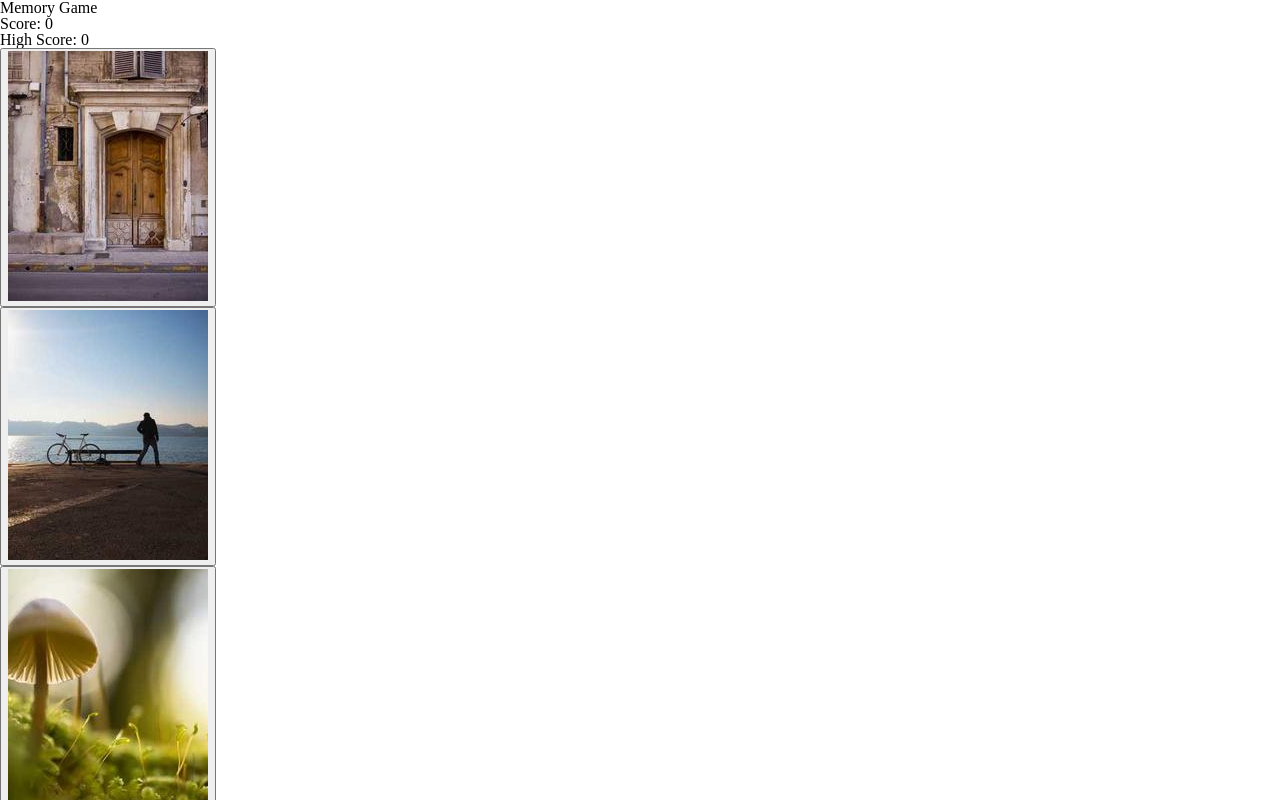
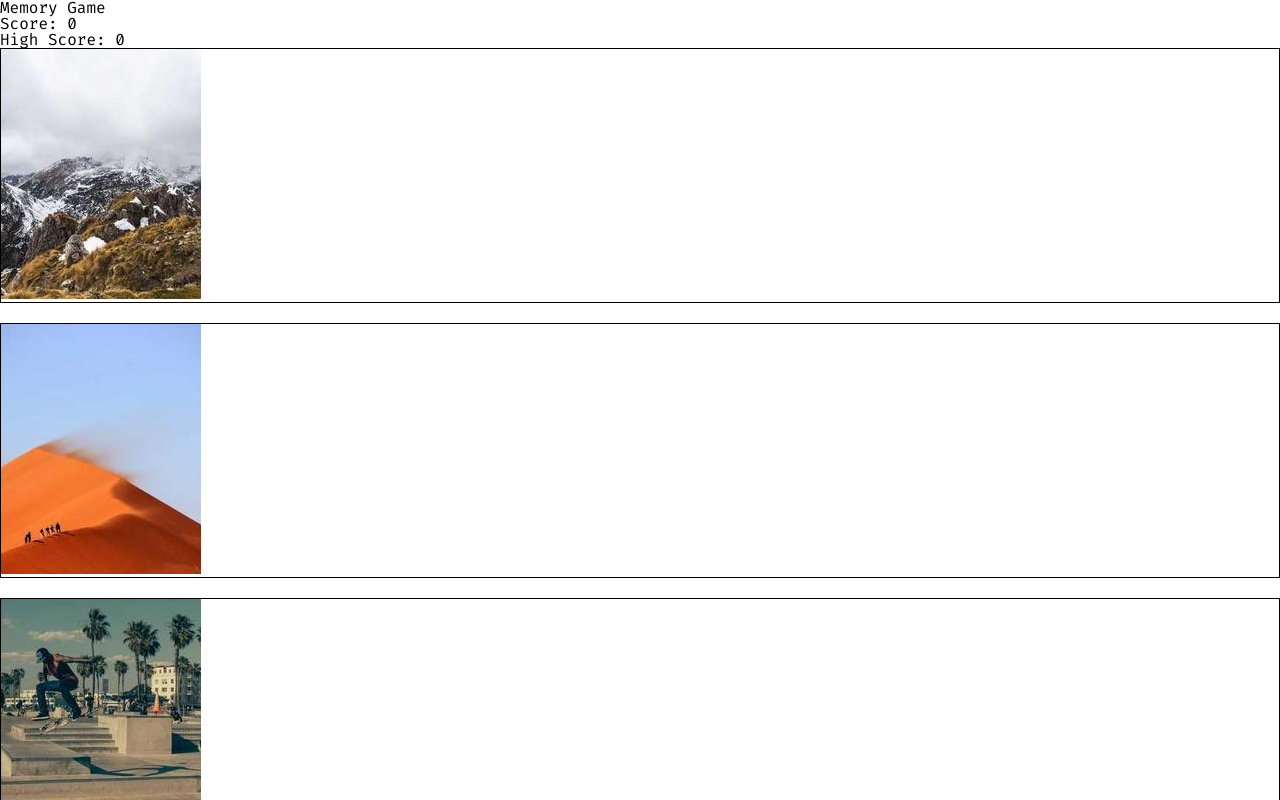
Before and after one commit to seanmckone/odin-memory-game, a React (Vite) app: page / in a window 1280 px wide. Shown: the top 800 px of the page. Built offline with nearby package versions, Linux system fonts and the light colour scheme.

Commit message:
Finalize changes for today

```diff
--- a/src/App.css
+++ b/src/App.css
@@ -0,0 +1,10 @@
+.app {
+  display: flex;
+  flex-direction: column;
+}
+
+.card-area {
+  display: flex;
+  flex-direction: column;
+  gap: 20px;
+}
--- a/src/App.jsx
+++ b/src/App.jsx
@@ -1,3 +1,5 @@
+import "./App.css";
+
 import { useState, useEffect } from "react";
 import Card from "./components/Card";
 
@@ -6,7 +8,6 @@ function App() {
   const [highScore, setHighScore] = useState(0);
   const [clickedIds, setClickedIds] = useState([]);
   const [imageList, setImageList] = useState([
-    "src/assets/images/image1.jpg",
     "src/assets/images/image2.jpg",
     "src/assets/images/image3.jpg",
     "src/assets/images/image4.jpg",
@@ -51,14 +52,22 @@ function App() {
 
   return (
     <div className="app">
+      <div className="title">
         <h1 className="app-title">Memory Game</h1>
         <h2 className="score-display">Score: {score}</h2>
         <h2 className="high-score-display">High Score: {highScore}</h2>
+      </div>
+      <div className="card-area">
         {imageList.map((image, index) => {
           return (
-          <Card key={index} image={image} onClick={() => handleClick(index)} />
+            <Card
+              key={index}
+              image={image}
+              onClick={() => handleClick(index)}
+            />
           );
         })}
+      </div>
     </div>
   );
 }
--- a/src/components/Card.jsx
+++ b/src/components/Card.jsx
@@ -1,3 +1,5 @@
+import "../styles/Card.css";
+
 function Card({ image, onClick }) {
   return (
     <div className="card">
--- a/src/main.css
+++ b/src/main.css
@@ -0,0 +1,14 @@
+@font-face {
+  font-family: "Fira Code";
+  src: url(assets/fonts/Fira_Code/FiraCode-VariableFont_wght.ttf);
+  font-style: normal;
+}
+
+* {
+  box-sizing: border-box;
+}
+
+body {
+  font-family: "Fira Code", sans-serif;
+  background-color: white;
+}
--- /dev/null
+++ b/src/styles/Card.css
@@ -0,0 +1,11 @@
+.card {
+  border: 1px solid black;
+}
+
+.card-button {
+  border: 0px;
+  background-color: rgba(0, 0, 0, 0);
+  margin: 0px;
+  padding: 0px;
+  cursor: pointer;
+}
```
Lines whose indentation alone changed are shown as unchanged.
